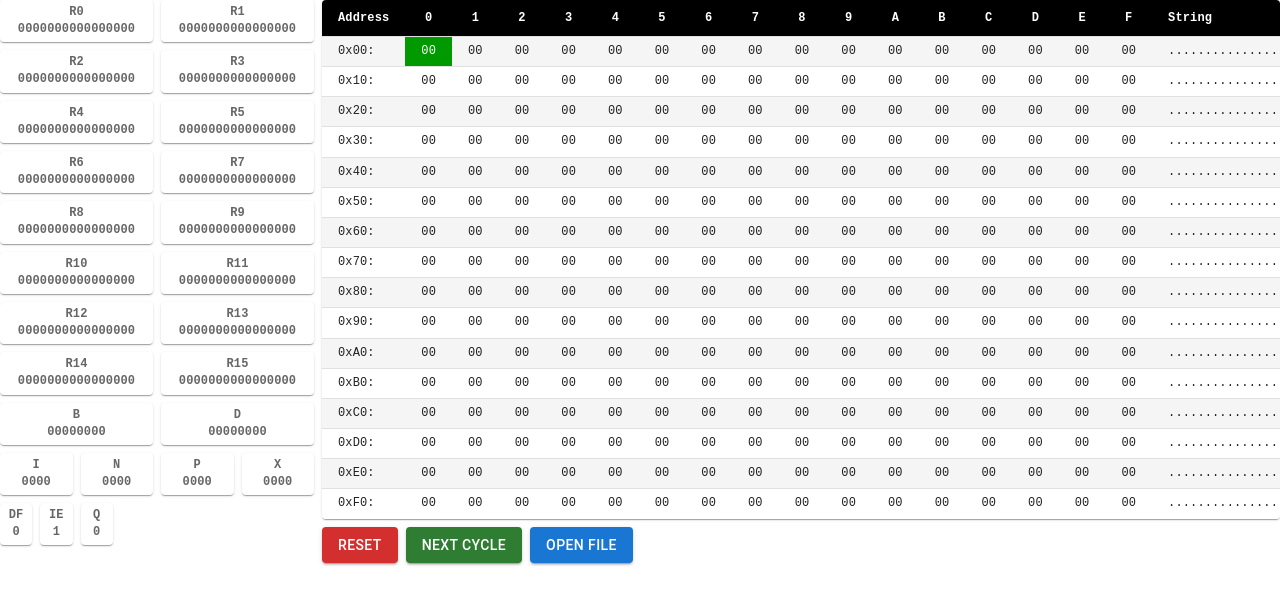
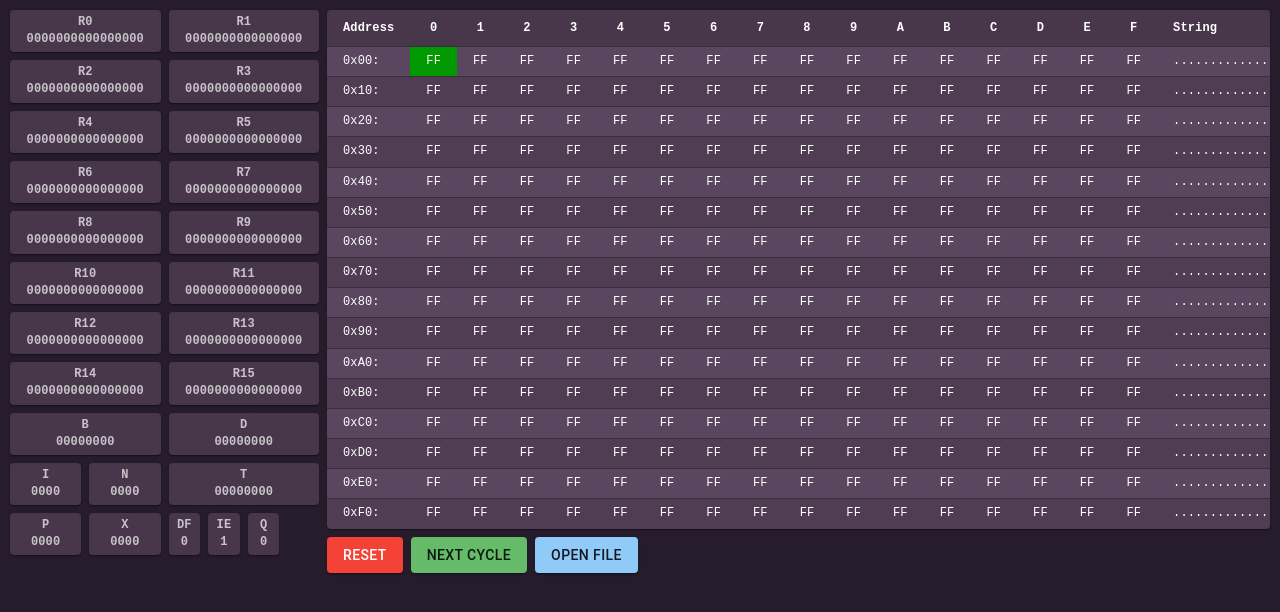
Before and after one commit to zledtriac/CDP1802Emu, a React (Create React App) app in the folder cdp1802app/: page / in a window 1280 px wide. Shown: the top 612 px of the page. Built offline with nearby package versions, Linux system fonts and the light colour scheme.

Commit message:
The color of the UI is changed, The T register is added to the register list, Started adding the instructions.

```diff
--- a/cdp1802app/src/App.js
+++ b/cdp1802app/src/App.js
@@ -2,6 +2,7 @@
 
 import * as React from 'react';
 import { styled } from '@mui/material/styles';
+import { ThemeProvider, createTheme } from '@mui/material/styles';
 import Box from '@mui/material/Box';
 import Paper from '@mui/material/Paper';
 import Grid from '@mui/material/Grid';
@@ -13,6 +14,16 @@ import RegisterGrid from './RegisterGrid';
 import MemoryView from './MemoryView';
 
 const cdp = require("./cdp/cdp1802");
+
+const darkTheme = createTheme({
+  palette: {
+    mode: 'dark',
+    background: {
+        default: "#261C2C"
+    },
+    divider: "#B396B8"
+  },
+});
 
 function App() {
   const inputFile = React.useRef(null);
@@ -51,8 +62,9 @@ function App() {
 
   return (
     <div className="App">
+        <ThemeProvider theme={darkTheme}>
         <CssBaseline />
-        <Box>
+        <Box sx={{ padding: "10px" }} >
             <Grid container columns={4} spacing={1} >
                 <Grid item xs={1} >
                     <RegisterGrid regs={registers} upd={changer} />
@@ -70,6 +82,7 @@ function App() {
                 </Grid>
             </Grid>
         </Box>
+        </ThemeProvider>
     </div>
   );
 }
--- a/cdp1802app/src/MemoryView.js
+++ b/cdp1802app/src/MemoryView.js
@@ -12,7 +12,7 @@ import { styled } from '@mui/material/styles';
 
 const StyledTableCell = styled(TableCell)(({ theme }) => ({
   [`&.${tableCellClasses.head}`]: {
-    backgroundColor: theme.palette.common.black,
+    backgroundColor: "#48374B",
     color: theme.palette.common.white,
     fontSize: 12,
     fontWeight: "bold",
@@ -25,8 +25,9 @@ const StyledTableCell = styled(TableCell)(({ theme }) => ({
 }));
 
 const StyledTableRow = styled(TableRow)(({ theme }) => ({
+  backgroundColor: "#503D54",
   '&:nth-of-type(odd)': {
-    backgroundColor: theme.palette.action.hover,
+    backgroundColor: "#5B4660",
   },
   // hide last border
   '&:last-child td, &:last-child th': {
--- a/cdp1802app/src/RegisterGrid.js
+++ b/cdp1802app/src/RegisterGrid.js
@@ -19,6 +19,7 @@ export default function RegisterGrid(props) {
             <RegisterBlock key="regD" name="D" value={props.regs.D} bits={8} size={4} />
             <RegisterBlock key="regI" name="I" value={props.regs.I} bits={4} size={2} />
             <RegisterBlock key="regN" name="N" value={props.regs.N} bits={4} size={2} />
+            <RegisterBlock key="regT" name="T" value={props.regs.T} bits={8} size={4} />
             <RegisterBlock key="regP" name="P" value={props.regs.P} bits={4} size={2} />
             <RegisterBlock key="regX" name="X" value={props.regs.X} bits={4} size={2} />
             <RegisterBlock key="regDF" name="DF" value={props.regs.DF} bits={1} size={1} />
@@ -40,7 +41,7 @@ function RegisterBlock(props) {
 }
 
 const Item = styled(Paper)(({ theme }) => ({
-  backgroundColor: theme.palette.mode === 'dark' ? '#1A2027' : '#fff',
+  backgroundColor: theme.palette.mode === 'dark' ? '#3E2C41' : '#fff',
   ...theme.typography.body2,
   padding: theme.spacing(0.5),
   textAlign: 'center',
--- a/cdp1802app/src/cdp/cdp1802.js
+++ b/cdp1802app/src/cdp/cdp1802.js
@@ -1,3 +1,5 @@
+
+const inst = require("./instructions");
 
 let registers = {
     R: Array(16).fill(0),
@@ -14,7 +16,12 @@ let registers = {
     S: 1
 };
 
-let memory = Array(256).fill(0);
+let inputs = {
+    Interrupt: 1,
+    EF: 15
+};
+
+let memory = Array(256).fill(0xFF);
 
 let cpu_init = true;
 
@@ -48,11 +55,6 @@ const resetCpu = function() {
 };
 
 const nextCycle = function() {
-    if(cpu_init) {
-        registers.S = 0;
-        cpu_init = false;
-        return;
-    }
 
     if(registers.S === 0) {
         registers.I = (memory[registers.R[registers.P]] & 0xF0) >> 4;
@@ -63,7 +65,7 @@ const nextCycle = function() {
     }
 
     if(registers.S === 1) {
-        registers.S = 0;
+        inst.executeInstruction(memory, registers, inputs, cpu_init);
         return;
     }
 }
--- /dev/null
+++ b/cdp1802app/src/cdp/instructions.js
@@ -0,0 +1,88 @@
+
+let temp_interrupt = 1;
+let input_data_cnt = 0;
+
+const group0 = function(memory, registers, inputs, init) {
+    if(registers.N > 0) {
+        registers.D = memory[registers.R[registers.N]];
+        return 0;
+    }
+
+    if(init) {
+        temp_interrupt = 1;
+        return 0;
+    }
+
+    if((temp_interrupt !== (inputs.Interrupt & registers.IE)) & temp_interrupt) {
+        temp_interrupt = inputs
+        return 0
+    }
+
+    return 1;
+};
+
+const group1 = function(memory, registers, inputs, init) {
+    registers.R[registers.N] = (registers.R[registers.N] + 1) & 0xFFFF;
+    return 0;
+};
+
+const group2 = function(memory, registers, inputs, init) {
+    registers.R[registers.N] = (registers.R[registers.N] - 1) & 0xFFFF;
+    return 0;
+};
+
+const group3 = function(memory, registers, inputs, init) {
+    return 0;
+};
+
+const group4 = function(memory, registers, inputs, init) {
+    return 0;
+};
+
+const group5 = function(memory, registers, inputs, init) {
+    return 0;
+};
+
+const group6 = function(memory, registers, inputs, init) {
+    return 0;
+};
+
+const group7 = function(memory, registers, inputs, init) {
+    switch(registers.N) {
+        case 0:
+            registers.P = memory[registers.R[registers.X]] & 0x0F;
+            registers.X = (memory[registers.R[registers.X]] & 0xF0) >> 4;
+            registers.R[registers.X] = (registers.R[registers.X] + 1) & 0xFFFF;
+            registers.IE = 1;
+            return 0;
+
+        case 1:
+            registers.P = memory[registers.R[registers.X]] & 0x0F;
+            registers.X = (memory[registers.R[registers.X]] & 0xF0) >> 4;
+            registers.R[registers.X] = (registers.R[registers.X] + 1) & 0xFFFF;
+            registers.IE = 0;
+            return 0;
+    }
+
+    return 0;
+};
+
+const instructionGroups = [
+    group0,
+    group1,
+    group2,
+    group3,
+    group4,
+    group5,
+    group6,
+    group7
+];
+
+const executeInstruction = function(memory, registers, inputs, init) {
+    registers.S = instructionGroups[registers.I](memory, registers, inputs, init);
+    temp_interrupt = registers.IE & inputs.Interrupt;
+}
+
+module.exports = {
+    executeInstruction: executeInstruction
+};
```
